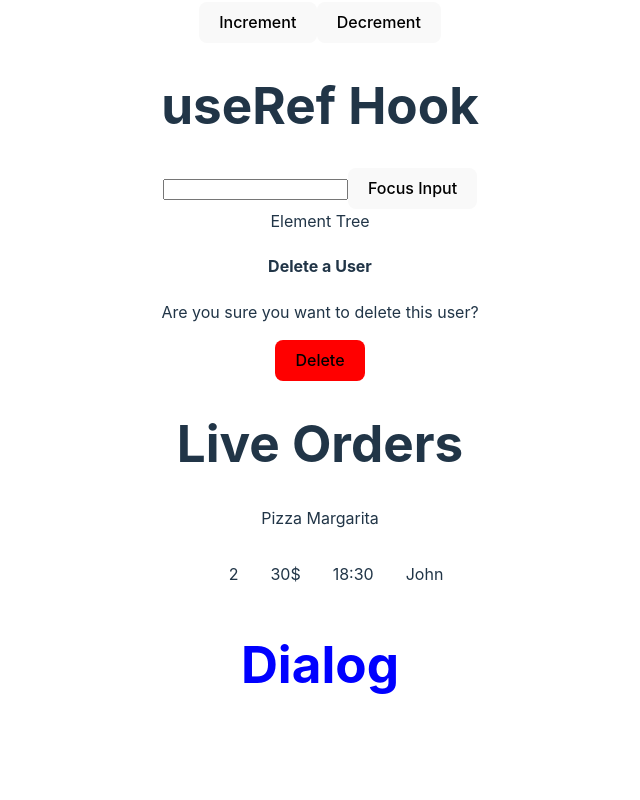
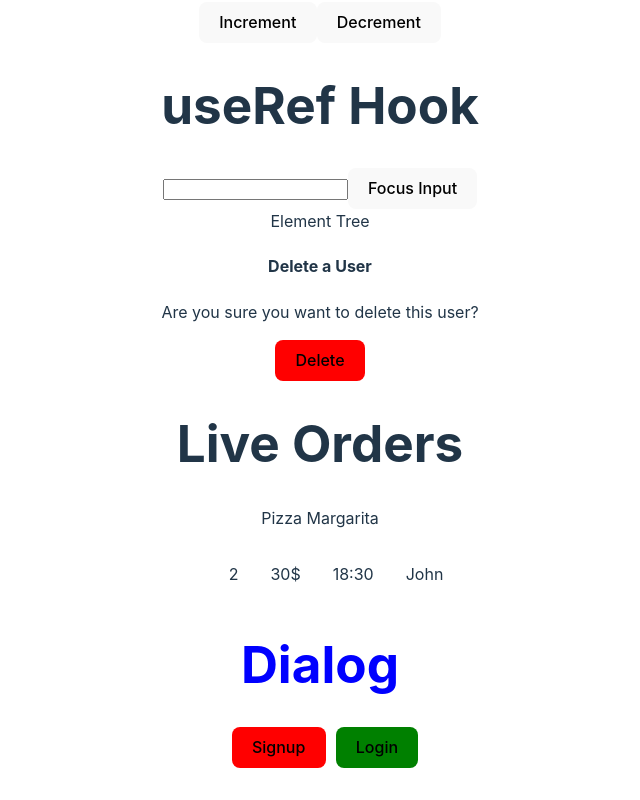
Before and after one commit to PoliJun/react-course-by-meta, a React (Vite) app: page / in a window 1280 px wide. Shown: the part 911-1711 px from the top of the page, without its empty margins (320-960 px from the left). Before the commit the page ends 1670 px from the top, so only its background shows below. Built offline with nearby package versions, Linux system fonts and the light colour scheme.

Commit message:
Add Buttons component with spread operator usage

```diff
--- a/src/App.css
+++ b/src/App.css
@@ -50,3 +50,14 @@
   justify-content: center;
   align-items: center;
 }
+
+.btn{
+  margin-left: 10px;
+}
+.btn-primary {
+  background-color: green;
+}
+
+.btn-secondary {
+  background-color: red;
+}
--- a/src/App.jsx
+++ b/src/App.jsx
@@ -8,6 +8,7 @@ import RefExample from './components/RefExample';
 import ElementTree from './components/ElementTree';
 import LiveOrders from './components/LiveOrders';
 import ConfirmationDialog from './components/ConfirmationDialog';
+import Buttons from './components/Buttons';
 
 const App = () => {
     return (
@@ -21,6 +22,7 @@ const App = () => {
             <ElementTree />
             <LiveOrders />
             <ConfirmationDialog />
+            <Buttons />
         </div>
     );
 };
--- /dev/null
+++ b/src/components/Buttons.jsx
@@ -0,0 +1,39 @@
+import PropTypes from 'prop-types';
+
+const Button = ({ type, children, ...buttonProps }) => {
+  const className =
+    type === 'primary' ? 'btn btn-primary' : 'btn btn-secondary';
+  return (
+    <button className={`Button ${className}`} {...buttonProps}>
+      {children}
+    </button>
+  );
+};
+
+Button.propTypes = {
+  type: PropTypes.oneOf(['primary', 'secondary']),
+  children: PropTypes.node.isRequired,
+};
+
+const LoginButton = ({ ...buttonProps }) => (
+  <Button type="primary" {...buttonProps} onClick={() => alert('Login')}>
+    Login
+  </Button>
+);
+
+const SignupButton = ({ ...buttonProps }) => (
+  <Button type="secondary" {...buttonProps} onClick={() => alert('Signup')}>
+    Signup
+  </Button>
+);
+
+const Buttons = () => (
+  <div>
+    <SignupButton />
+    <LoginButton onClick={() => alert('signup')} />{' '}
+    {/* still alert login, because
+    the onClick in LoginButton is after the {...buttonProps} , This should be noticed when using spread operator*/}
+  </div>
+);
+
+export default Buttons;
```
Also changed, not shown: 1 other file (tests, documents, lock files or other folders).
